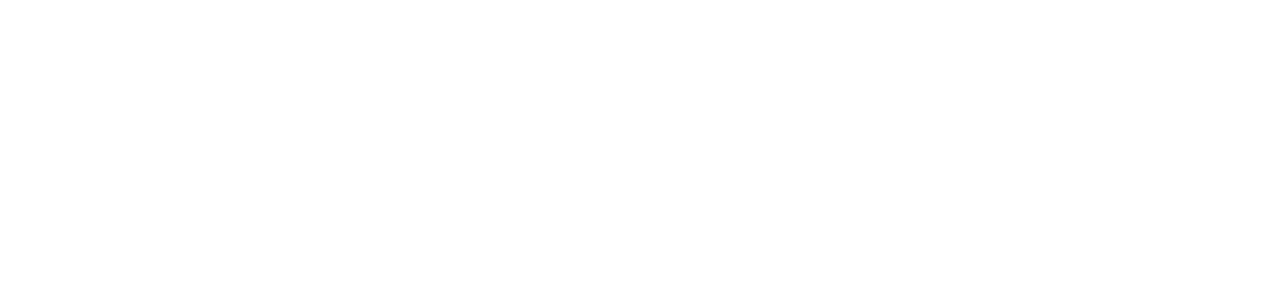
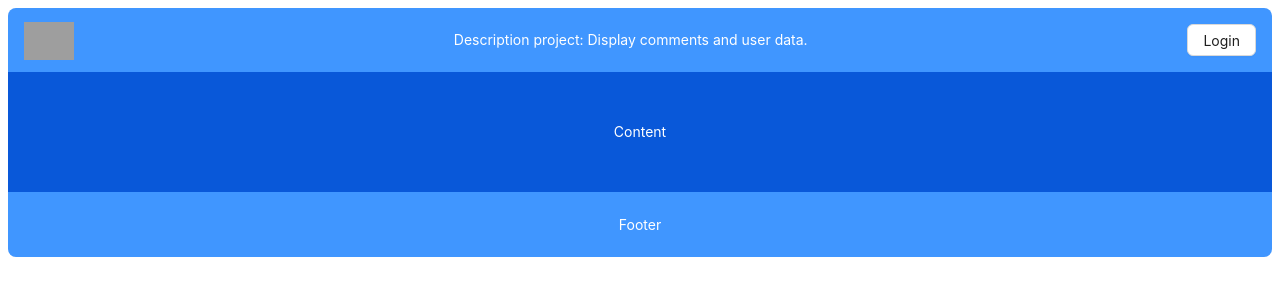
Before and after one commit to chet013/Home-project-TS, a React (Create React App) app: page / in a window 1280 px wide. Shown: the top 300 px of the page. Built offline with nearby package versions, Linux system fonts and the light colour scheme; grey boxes are pictures that could not be loaded.

Commit message:
Add Antd UI, make Header

```diff
--- a/package.json
+++ b/package.json
@@ -10,6 +10,7 @@
     "@types/node": "^16.18.82",
     "@types/react": "^18.2.55",
     "@types/react-dom": "^18.2.19",
+    "antd": "^5.14.1",
     "react": "^18.2.0",
     "react-dom": "^18.2.0",
     "react-scripts": "5.0.1",
--- a/src/App.tsx
+++ b/src/App.tsx
@@ -1,11 +1,17 @@
 import React from 'react';
-import { Header } from './componets/Header/Header';
-import { Main } from './componets/Main/Main'
+import { Layout } from 'antd';
+import { AppHeader } from './componets/Header/AppHeader'
+import './index.css'
+
+const { Footer, Content } = Layout;
 
 function App() {
   return (
-    <>
-    </>
+    <Layout className='layoutStyle'>
+      <AppHeader />
+      <Content className='contentStyle'>Content</Content>
+      <Footer className='footerStyle'>Footer</Footer>
+    </Layout>
   );
 }
 
--- /dev/null
+++ b/src/componets/Header/AppHeader.tsx
@@ -0,0 +1,20 @@
+import React from 'react';
+import './style.css';
+import { Image, Typography, Button } from 'antd';
+
+export const AppHeader = () => {
+    return (
+        <div className='headerStyle'>
+            <Image
+                width={50}
+                src="https://gw.alipayobjects.com/zos/rmsportal/KDpgvguMpGfqaHPjicRK.svg"
+                preview={false}
+            />
+            <Typography.Text
+                style={{ color: '#fff', margin: '0' }}>
+                Description project: Display comments and user data.
+            </Typography.Text>
+            <Button type="default">Login</Button>
+        </div>
+    );
+};
--- a/src/componets/Header/style.css
+++ b/src/componets/Header/style.css
@@ -1,5 +1,10 @@
-.header {
+.headerStyle {
     display: flex;
-    padding-left: 100px;
-    padding: 1rem;
+    justify-content: space-between;
+    align-items: center;
+    text-align: center;
+    color: #fff;
+    line-height: 64px;
+    background-color: #4096ff;
+    padding: 0 1rem;
 }
--- /dev/null
+++ b/src/index.css
@@ -0,0 +1,20 @@
+ .contentStyle {
+     text-align: center;
+     min-height: 120;
+     line-height: 120px;
+     color: #fff;
+     background-color: #0958d9;
+ }
+
+ .footerStyle {
+     text-align: center;
+     color: #fff;
+     background-color: #4096ff;
+ }
+
+
+
+ .layoutStyle {
+     border-radius: 8px;
+     overflow: hidden;
+ }
```
Also changed, not shown: src/componets/Header/Header.tsx (deleted, +0 -9 lines), src/componets/Image/AppImage.tsx (added, +11 -0 lines), src/componets/Main/Main.tsx (deleted, +0 -10 lines), src/data.js (+9 -6 lines), 1 other file (tests, documents, lock files or other folders).
